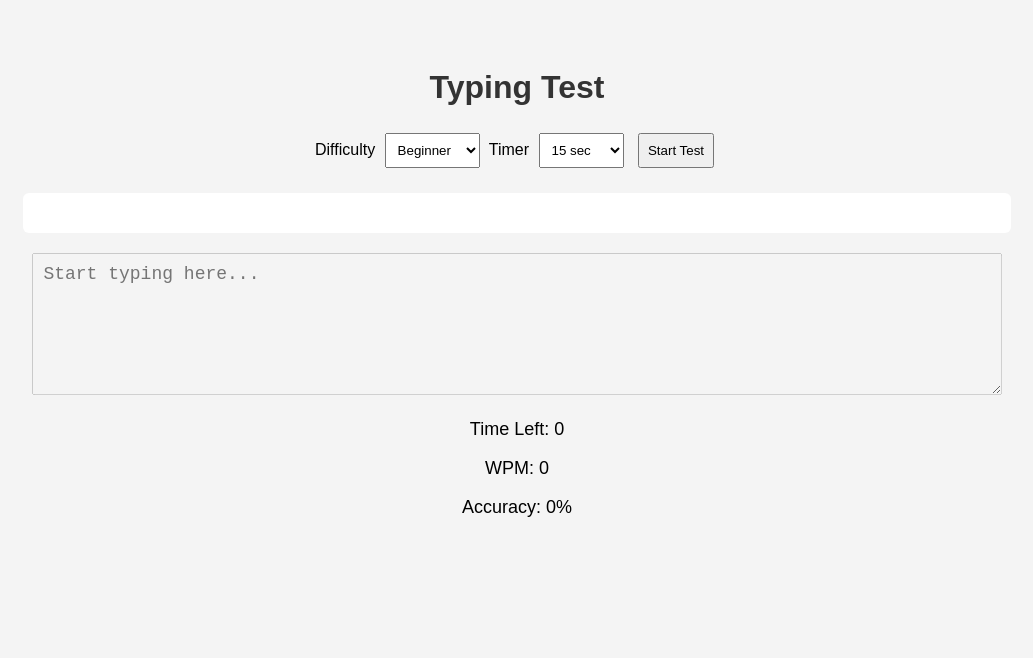
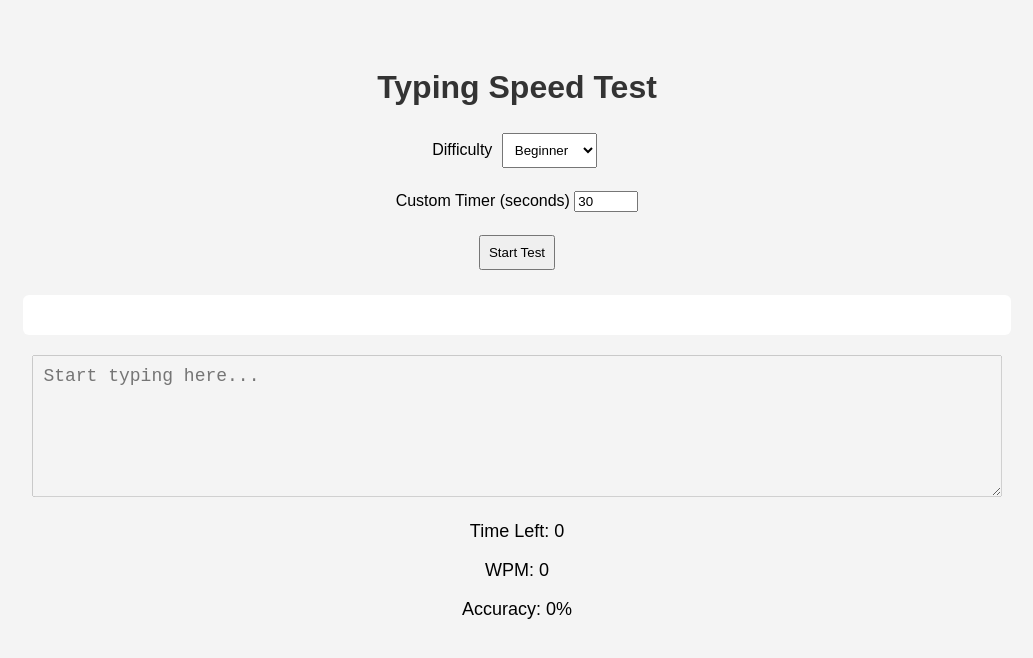
Before and after one commit to almostdead3/typing-test-site, a plain HTML site: page index.html in a window 1280 px wide. Shown: the whole page, without its empty margins (123-1156 px from the left). Drawn offline with Linux system fonts and the light colour scheme.

Commit message:
Update index.html

```diff
--- a/index.html
+++ b/index.html
@@ -1,5 +1,5 @@
 <!DOCTYPE html>
-<html lang="en">
+<html>
 <head>
 <meta charset="UTF-8">
 <title>Safe Typing Test</title>
@@ -8,24 +8,24 @@
 
 <body>
 
-<h1>Typing Test</h1>
+<h1>Typing Speed Test</h1>
 
 <div class="settings">
 
 <label>Difficulty</label>
+
 <select id="difficulty">
 <option value="beginner">Beginner</option>
 <option value="moderate">Moderate</option>
 <option value="topper">Topper</option>
 </select>
 
-<label>Timer</label>
-<select id="timer">
-<option value="15">15 sec</option>
-<option value="30">30 sec</option>
-<option value="60">60 sec</option>
-<option value="120">120 sec</option>
-</select>
+<br><br>
+
+<label>Custom Timer (seconds)</label>
+<input type="number" id="timerInput" value="30" min="5" max="600">
+
+<br><br>
 
 <button onclick="startTest()">Start Test</button>
 
@@ -36,9 +36,11 @@
 <textarea id="inputBox" placeholder="Start typing here..." disabled></textarea>
 
 <div class="result">
+
 <p>Time Left: <span id="time">0</span></p>
 <p>WPM: <span id="wpm">0</span></p>
 <p>Accuracy: <span id="accuracy">0</span>%</p>
+
 </div>
 
 <script src="script.js"></script>
```
